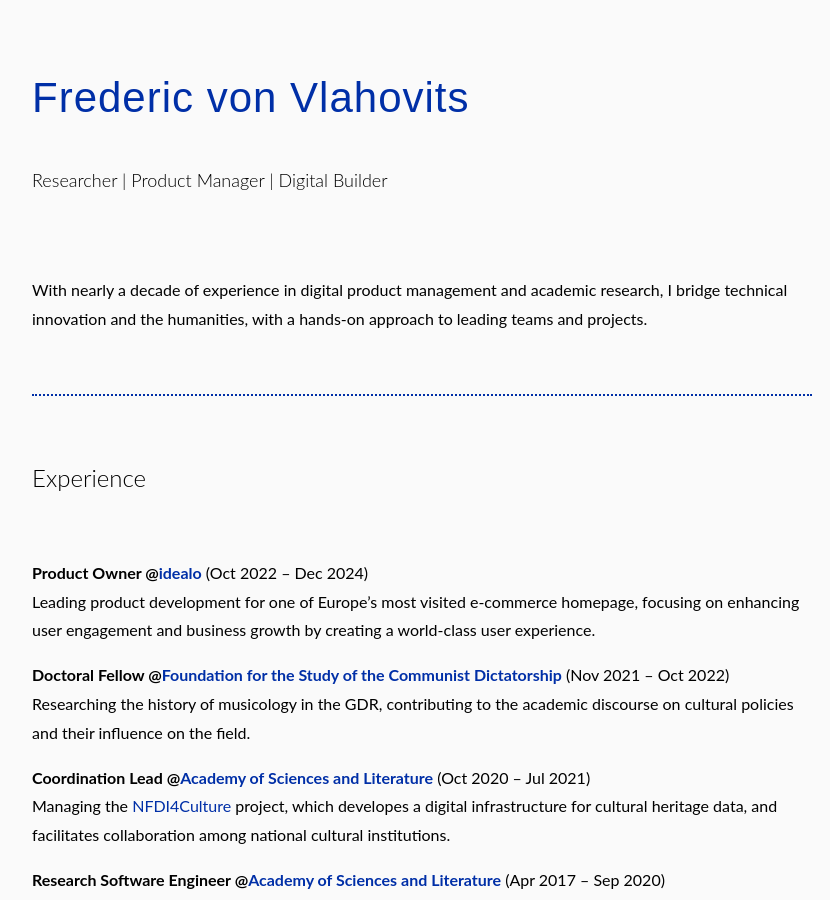
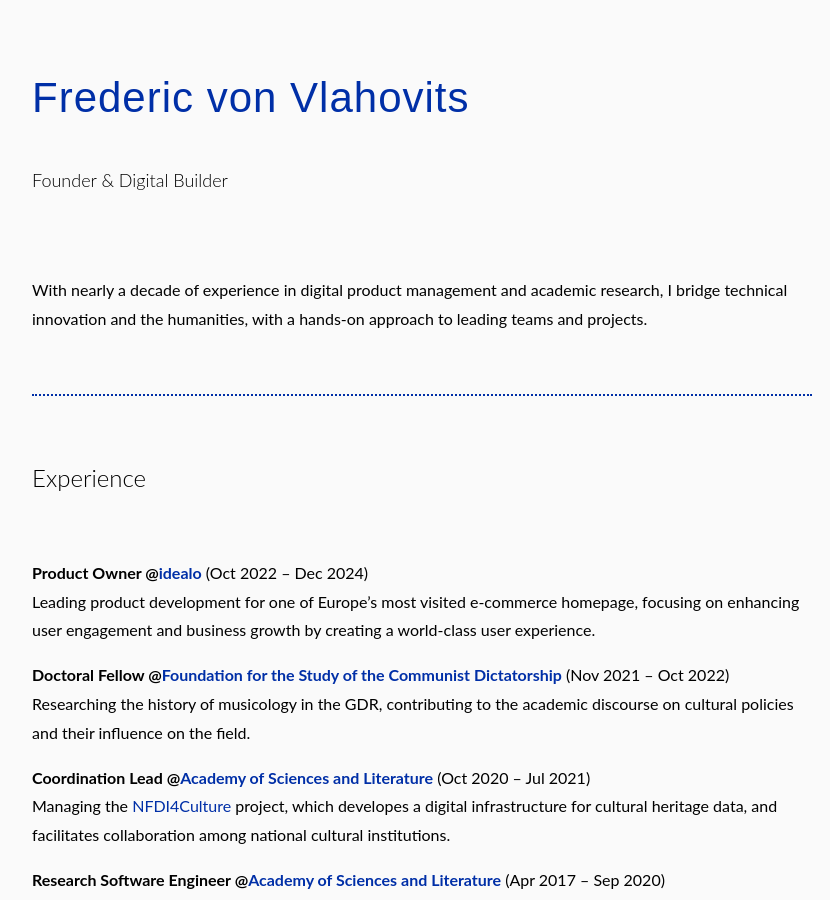
Before and after one commit to vonvlaho/me, a Jekyll site: the page built from index.md, in a window 1280 px wide and 900 px high. Shown: the whole window, without its empty margins (218-1048 px from the left). Built offline with Jekyll 4.4.1, drawn with Linux system fonts in a browser that asks for light colours.

Commit message:
Update _config.yml

```diff
--- a/_config.yml
+++ b/_config.yml
@@ -1,6 +1,6 @@
 theme: minima
 title: "Frederic von Vlahovits"
-description: "Researcher | Product Manager | Digital Builder"
+description: "Founder & Digital Builder"
 markdown: kramdown
 plugins:
   - jekyll-feed
```
